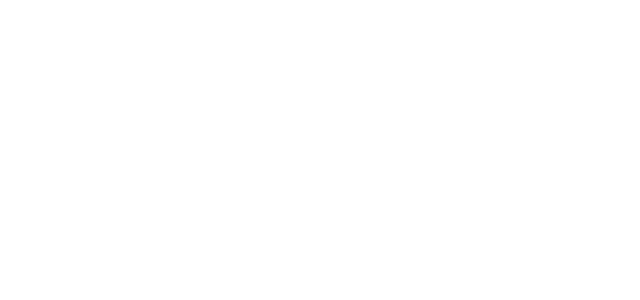
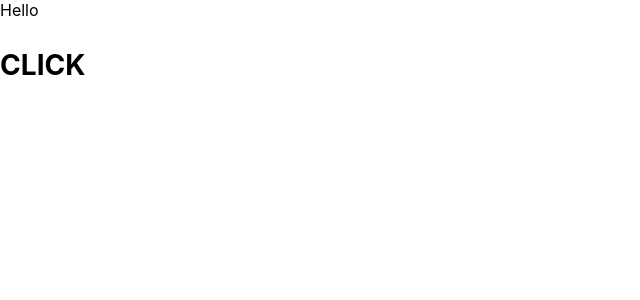
Before and after one commit to benjaminjakobsen/cognitive_study_platform, a React (Create React App) app in the folder app/: page / in a window 1280 px wide. Shown: the top 300 px of the page, without its empty margins (0-640 px from the left). Built offline with nearby package versions, Linux system fonts and the light colour scheme.

Commit message:
add routes

```diff
--- a/app/package.json
+++ b/app/package.json
@@ -8,6 +8,7 @@
     "@testing-library/user-event": "^7.1.2",
     "react": "^16.13.0",
     "react-dom": "^16.13.0",
+    "react-router-dom": "^5.1.2",
     "react-scripts": "3.4.0"
   },
   "scripts": {
--- a/app/src/App.js
+++ b/app/src/App.js
@@ -1,10 +1,29 @@
 import React from 'react';
-import logo from './logo.svg';
 import './App.css';
+import HomeScreen from './Screens/HomeScreen';
+import {BrowserRouter, Route, Switch} from 'react-router-dom';
+import DashboardScreen from './Screens/DashboardScreen';
+import Memory from './Screens/DashboardScreen/Memory';
 
 function App() {
   return (
     <>
+    <BrowserRouter>
+      <Switch>
+        <Route exact path={"/"}>
+            <HomeScreen/>
+          </Route>
+          <Route exact path={"/dashboard"}>
+            <DashboardScreen/>
+          </Route>
+          <Route exact path={"/dashboard/memory"}>
+            <Memory/>
+          </Route>
+          <Route path="/*">
+              <h1>The URL does not exist</h1>
+          </Route>
+      </Switch>
+    </BrowserRouter>
 
     </>
   );
--- /dev/null
+++ b/app/src/GeneralComponents/GeneralButton/index.js
@@ -0,0 +1,21 @@
+import React from 'react';
+import './index.css';
+
+function GeneralButton(props){
+  return (
+    <>
+
+    <div style={{
+      fontSize : "1.5rem",
+      height : "fit-content",
+      width : "fit-content"
+    }}
+    onClick={()=>{props.onClick()}}
+    >
+    <h3>{props.name}</h3>
+    </div>
+    </>
+  );
+}
+
+export default GeneralButton;
--- a/app/src/Screens/InteractiveScreen/index.js
+++ b/app/src/Screens/DashboardScreen/Memory/index.js
@@ -1,11 +1,12 @@
 import React from 'react';
 import './index.css';
 
-function InteractiveScreen(props){
+function Memory(props){
   return (
     <>
+    <div>HELLO</div>
     </>
   );
 }
 
-export default InteractiveScreen;
+export default Memory;
--- /dev/null
+++ b/app/src/Screens/DashboardScreen/index.js
@@ -0,0 +1,25 @@
+import React, { Component } from 'react';
+import './index.css';
+import Memory from './Memory';
+import {Route, useHistory} from 'react-router-dom';
+import GeneralButton from '../../GeneralComponents/GeneralButton';
+
+function DashboardScreen(props){
+const history = useHistory();
+
+  return (
+    <>
+
+    <div>
+      <GeneralButton name="Memory"
+      onClick= {() => {
+        history.push('/dashboard/memory')
+      }}
+      />
+    </div>
+
+    </>
+  );
+}
+
+export default DashboardScreen;
--- /dev/null
+++ b/app/src/Screens/HomeScreen/Login/index.js
@@ -0,0 +1,23 @@
+import React from 'react';
+import './index.css';
+import {useHistory} from 'react-router-dom';
+import GeneralButton from '../../../GeneralComponents/GeneralButton';
+
+function Login(props){
+  const history = useHistory();
+  return (
+    <>
+    <div>
+      <GeneralButton name="CLICK"
+      onClick= {() => {
+        history.push('/dashboard')
+      }}
+      />
+    </div>
+
+
+    </>
+  );
+}
+
+export default Login;
--- a/app/src/Screens/HomeScreen/index.js
+++ b/app/src/Screens/HomeScreen/index.js
@@ -1,9 +1,23 @@
 import React from 'react';
 import './index.css';
+import Login from './Login';
+import {Route} from 'react-router-dom';
+
+
 
 function HomeScreen(props){
+
+
   return (
     <>
+      <div>
+        Hello
+      </div>
+      <div>
+        <Login></Login>
+      </div>
+
+      <Route exact path={`/dashboard`}/>
     </>
   );
 }
```
Also changed, not shown: app/src/GeneralComponents/GeneralButton/index.css (added), app/src/Screens/DashboardScreen/Memory/index.css (added), app/src/Screens/DashboardScreen/index.css (added), app/src/Screens/HomeScreen/Login/index.css (added), 1 other file (tests, documents, lock files or other folders).
